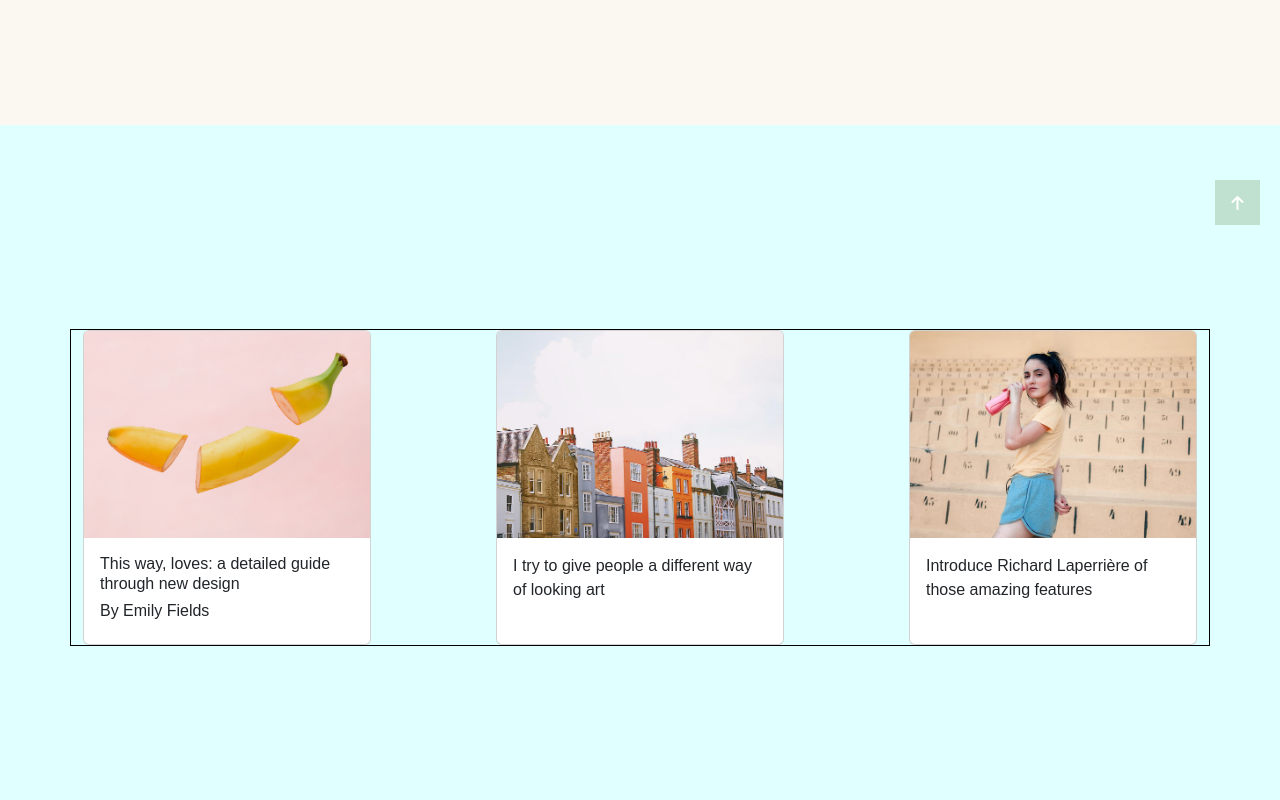
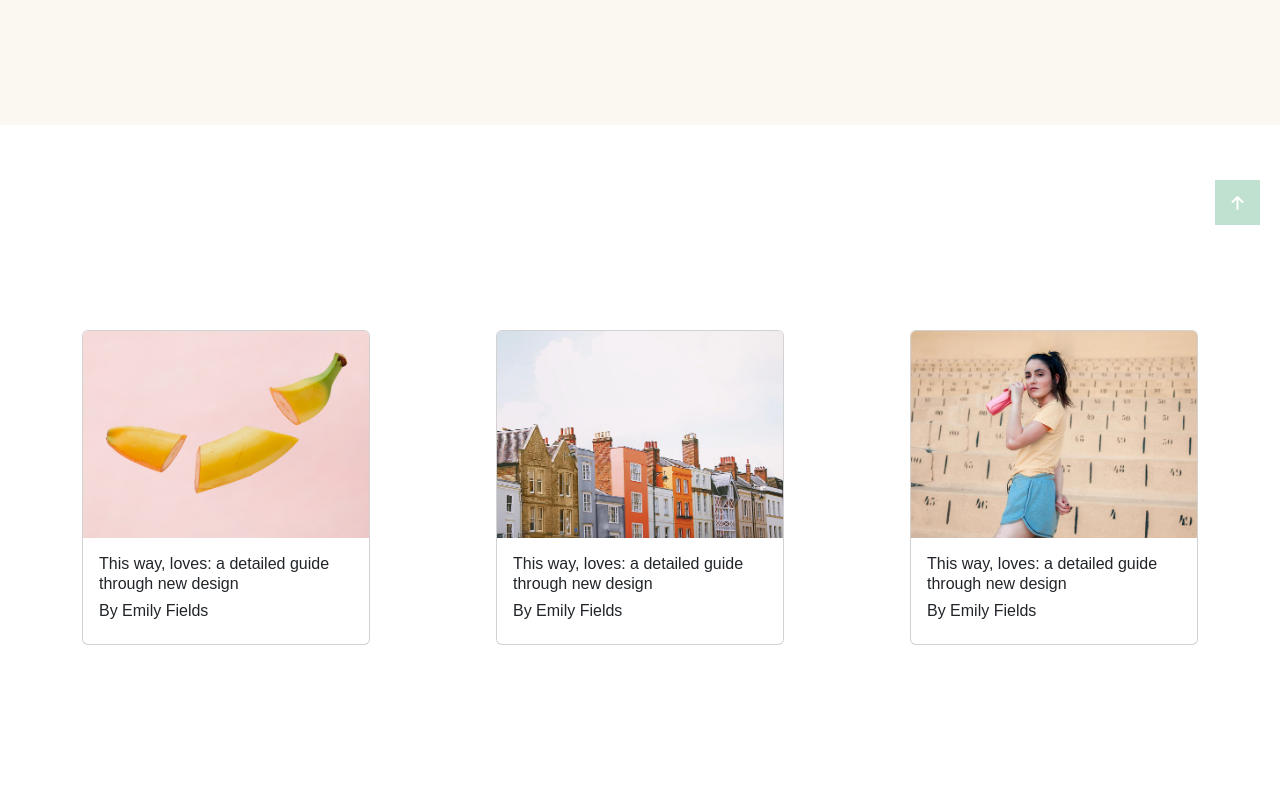
Before and after one commit to dario-bennardino/proj-html-vuejs, a Vue app: page / in a window 1280 px wide. Shown: the part 3480-4280 px from the top of the page. Built offline with nearby package versions, Linux system fonts and the light colour scheme; the HTML template or start-up script is replaced by a standard one.

Commit message:
[add] reso dinamiche le card events

```diff
--- a/src/App.vue
+++ b/src/App.vue
@@ -5,6 +5,7 @@ import Main from './components/Main.vue';
 import Footer from './components/Footer.vue';
 import Jumbotron from './components/Jumbotron.vue';
 import CardGallery from './components/CardGallery.vue';
+import CardEvents from './components/CardEvents.vue';
 
   export default {
     components:{
--- /dev/null
+++ b/src/components/CardEvents.vue
@@ -0,0 +1,36 @@
+<script>
+import { store } from '../data/store'
+    export default {
+        data(){
+            return{
+                store
+            }
+        },
+        methods:{
+            getPathImage(imageName){
+                return new URL (`/public/assets/img/${imageName}`, import.meta.url).href;
+            },
+
+            getPathSVG(svgName){
+                return new URL (`/public/assets/svg/${svgName}`, import.meta.url).href;
+            }
+        }
+    }
+</script>
+
+<template>
+
+    <div v-for="(image, index) in this.store.imageCardEvents" :key="index" class="card" style="width: 18rem;">
+        <img :src="getPathImage(image)" class="card-img-top" :alt="'Immage events'">
+         <div class="card-body">
+            <h6 class="card-text">This way, loves: a detailed guide through new design</h6>
+            <h6>By Emily Fields</h6>
+        </div>
+    </div>
+
+</template>
+
+
+<style lang="scss" scoped>
+
+</style>
--- a/src/components/Main.vue
+++ b/src/components/Main.vue
@@ -1,9 +1,11 @@
 <script>
 import { store } from '../data/store'
 import CardGallery from './CardGallery.vue';
+import CardEvents from './CardEvents.vue';
     export default {
         components:{
             CardGallery,
+            CardEvents,
         },
 
         data(){
@@ -24,7 +26,10 @@ import CardGallery from './CardGallery.vue';
 </script>
 
 <template>
+
     <section class="main">
+
+        <!-- SECTION MAIN -->
         <section class="main-gallery">
             <div class="row row-cols-3">
                 <CardGallery/>
@@ -54,6 +59,7 @@ import CardGallery from './CardGallery.vue';
         </section>
     </section>
 
+    <!-- SECTION PROCESS -->
     <section class="working-process">
         <div class="arrow d-flex justify-content-center align-items-center">
             <i class="fa-solid fa-arrow-up"></i>
@@ -117,15 +123,21 @@ import CardGallery from './CardGallery.vue';
 
     </section>
 
-    <section class="work-with-us">
+    <!-- SECTION WORK WITH US -->
+    <section class="work-with-us d-flex align-items-center justify-content-center ">
         <div class="container">
             Wanto to work with us?
         </div>
     </section>
 
+    <!-- SECTION EVENTS -->
     <section class="events d-flex align-items-center ">
         <div class="container d-flex justify-content-center justify-content-between">
-            <div class="card" style="width: 18rem;">
+
+            <CardEvents />
+
+
+            <!-- <div class="card" style="width: 18rem;">
                 <img src="/public/assets/img/h-2-blog-img-1.jpg" class="card-img-top" alt="img-1">
                 <div class="card-body">
                     <h6 class="card-text">This way, loves: a detailed guide through new design</h6>
@@ -136,16 +148,18 @@ import CardGallery from './CardGallery.vue';
             <div class="card" style="width: 18rem;">
                 <img src="/public/assets/img/h-2-blog-img-2.jpg" class="card-img-top" alt="img-2">
                 <div class="card-body">
-                    <p class="card-text">I try to give people a different way of looking art</p>
+                    <h6 class="card-text">I try to give people a different way of looking art</h6>
+                    <h6>By Emily Fields</h6>
                 </div>
             </div>
 
             <div class="card" style="width: 18rem;">
                 <img src="/public/assets/img/h-2-blog-img-3.jpg" class="card-img-top" alt="img-3">
                 <div class="card-body">
-                    <p class="card-text">Introduce Richard Laperrière of those amazing features</p>
+                    <h6 class="card-text">Introduce Richard Laperrière of those amazing features</h6>
+                    <h6>By Emily Fields</h6>
                 </div>
-            </div>
+            </div> -->
         </div>
         <div class="arrow d-flex justify-content-center align-items-center">
             <i class="fa-solid fa-arrow-up"></i>
@@ -157,6 +171,8 @@ import CardGallery from './CardGallery.vue';
 
 <style lang="scss" scoped>
 @import '../assets/scss/partials/variables';
+
+    // SECTION MAIN
     .main{
         width: 100vw;
         height: 1550px;
@@ -211,15 +227,14 @@ import CardGallery from './CardGallery.vue';
                 right: 0;
                 top: 130px;
 
-
                     img{
                       width: 40px;
                       height: 40px;
                       color: white;
                     }
-
             }
 
+        //SECTION MAIN GALLERY
         .main-gallery{
             height: 100%;
             width: 100%;
@@ -252,16 +267,12 @@ import CardGallery from './CardGallery.vue';
 
                 i{
                     color: $text-color-1;
-
                 }
-
             }
-
 
             .container{
                 width: 1300px;
                 height: 80%;
-                // border: 1px solid black;
                 margin-bottom: 50px;
 
                 h1{
@@ -292,13 +303,10 @@ import CardGallery from './CardGallery.vue';
                         height: 100%;
                         width: 100%;
                         position: absolute;
-                        // top: 90px;
 
 
                         .col-3{
                             height: 100%;
-                            // border: 1px solid black;
-
 
                             .card-img{
                                 height: 50%;
@@ -306,7 +314,6 @@ import CardGallery from './CardGallery.vue';
                                 display: flex;
                                 align-items: center;
                                 justify-content: center;
-
 
                                 .card-img-fix{
                                     height: 140px;
@@ -371,8 +378,11 @@ import CardGallery from './CardGallery.vue';
     .events{
         width: 100vw;
         height: 725px;
-        background-color: lightcyan;
         position: relative;
+
+        .card{
+            border: white;
+        }
 
         .arrow{
                 background-color: $bg-color-8;
@@ -384,16 +394,11 @@ import CardGallery from './CardGallery.vue';
 
                 i{
                     color: $text-color-1;
-
                 }
-
             }
 
         .container{
             width: 1300px;
-            border: 1px solid black;
-
-
         }
     }
 
--- a/src/data/store.js
+++ b/src/data/store.js
@@ -50,5 +50,11 @@ export const store = reactive({
         'h-2-port-img-4.jpg',
         'h-2-port-img-5.jpg',
         'h-2-port-img-6.jpg'
+    ],
+
+    imageCardEvents: [
+        'h-2-blog-img-1.jpg',
+        'h-2-blog-img-2.jpg',
+        'h-2-blog-img-3.jpg'
     ]
 })
```
